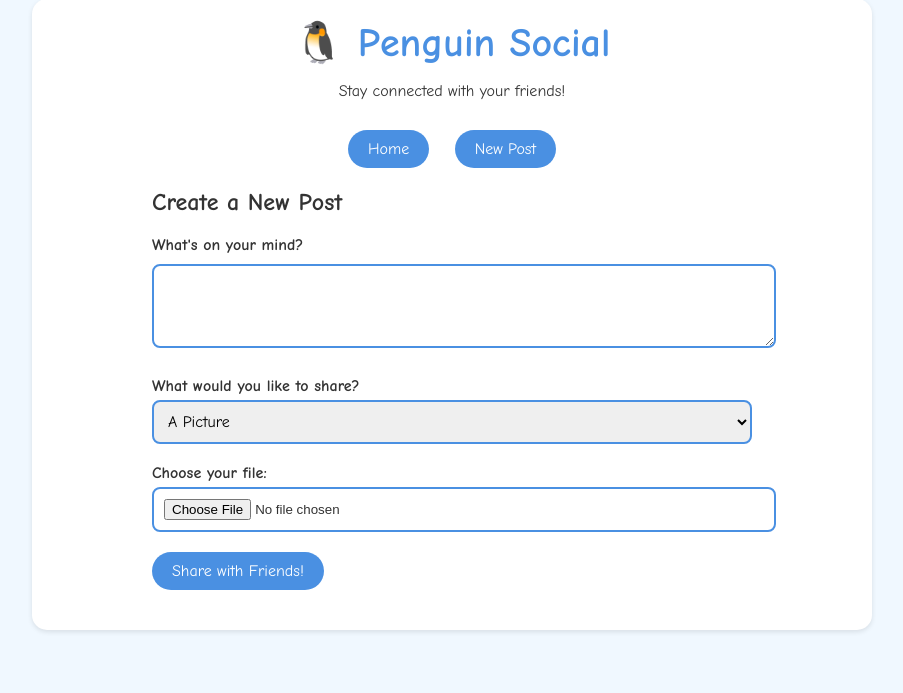
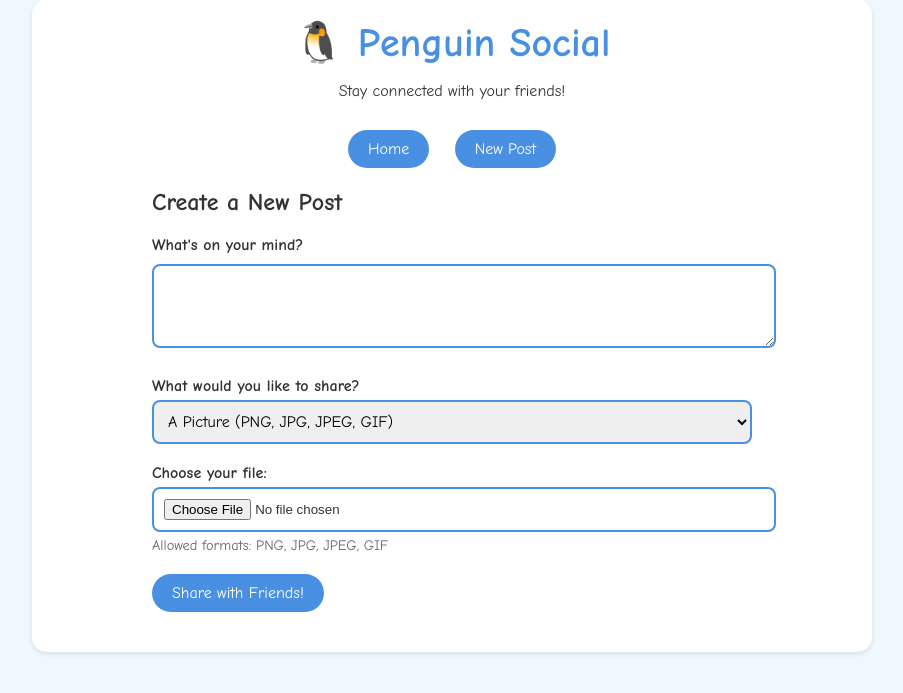
Before and after one commit to osoliman/penguin_social, a Flask app: page /post/new in a window 1280 px wide. Shown: the part 21-714 px from the top of the page, without its empty margins (188-1091 px from the left). Run offline with Flask 3, Linux system fonts and the light colour scheme.

Commit message:
allow certain file types

```diff
--- a/app.py
+++ b/app.py
@@ -11,6 +11,14 @@ app.config['SQLALCHEMY_DATABASE_URI'] = 'sqlite:///penguin_social.db'
 # Update the upload folder path to be absolute
 BASE_DIR = os.path.dirname(os.path.abspath(__file__))
 app.config['UPLOAD_FOLDER'] = os.path.join(BASE_DIR, 'static', 'uploads')
+
+# Allowed file extensions
+ALLOWED_IMAGE_EXTENSIONS = {'png', 'jpg', 'jpeg', 'gif'}
+ALLOWED_AUDIO_EXTENSIONS = {'mp3', 'wav', 'ogg', 'm4a'}
+
+def allowed_file(filename, media_type):
+    return '.' in filename and \
+           filename.rsplit('.', 1)[1].lower() in (ALLOWED_AUDIO_EXTENSIONS if media_type == 'voice' else ALLOWED_IMAGE_EXTENSIONS)
 
 # Create upload folder if it doesn't exist
 os.makedirs(app.config['UPLOAD_FOLDER'], exist_ok=True)
@@ -61,6 +69,13 @@ def new_post():
             return redirect(request.url)
 
         if file:
+            if not allowed_file(file.filename, media_type):
+                if media_type == 'voice':
+                    flash('Please upload an audio file (mp3, wav, ogg, or m4a)')
+                else:
+                    flash('Please upload an image file (png, jpg, jpeg, or gif)')
+                return redirect(request.url)
+
             # Create a safe filename
             filename = f"{datetime.now().strftime('%Y%m%d_%H%M%S')}_{file.filename}"
             # Ensure the filename is safe
--- a/templates/new_post.html
+++ b/templates/new_post.html
@@ -11,15 +11,16 @@
 
             <div class="form-group">
                 <label for="media_type">What would you like to share?</label>
-                <select name="media_type" id="media_type" required>
-                    <option value="image">A Picture</option>
-                    <option value="voice">A Voice Note</option>
+                <select name="media_type" id="media_type" required onchange="updateFileInput()">
+                    <option value="image">A Picture (PNG, JPG, JPEG, GIF)</option>
+                    <option value="voice">A Voice Note (MP3, WAV, OGG, M4A)</option>
                 </select>
             </div>
 
             <div class="form-group">
                 <label for="media">Choose your file:</label>
                 <input type="file" name="media" id="media" accept="image/*,audio/*" required>
+                <small class="file-help">Allowed formats: <span id="allowed-formats">PNG, JPG, JPEG, GIF</span></small>
             </div>
 
             <button type="submit">Share with Friends!</button>
@@ -54,5 +55,27 @@
             border-radius: 8px;
             background-color: white;
         }
+        .file-help {
+            display: block;
+            margin-top: 5px;
+            color: #666;
+            font-size: 0.9em;
+        }
     </style>
+
+    <script>
+        function updateFileInput() {
+            const mediaType = document.getElementById('media_type').value;
+            const fileInput = document.getElementById('media');
+            const allowedFormats = document.getElementById('allowed-formats');
+
+            if (mediaType === 'voice') {
+                fileInput.accept = 'audio/*';
+                allowedFormats.textContent = 'MP3, WAV, OGG, M4A';
+            } else {
+                fileInput.accept = 'image/*';
+                allowedFormats.textContent = 'PNG, JPG, JPEG, GIF';
+            }
+        }
+    </script>
 {% endblock %}
```
